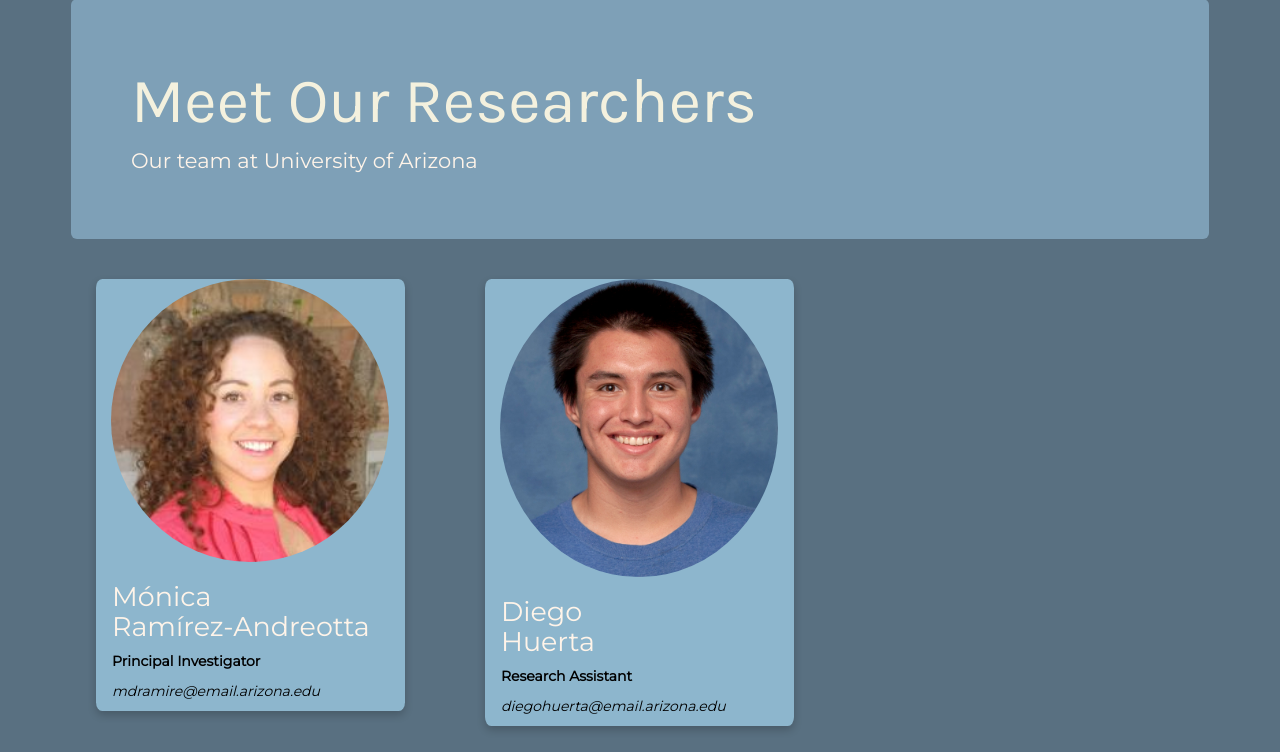
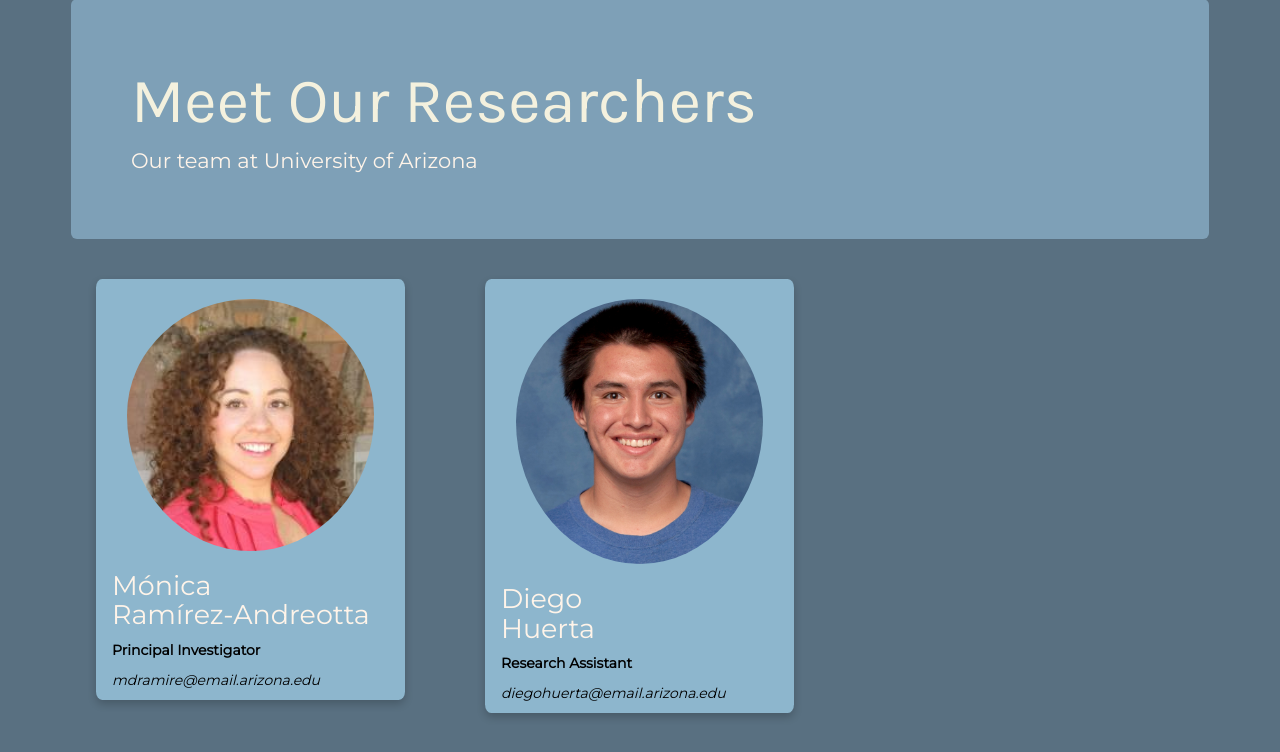
Before and after one commit to westonslaughter/CHIME, a Django app: page /info/stafflist/2/ in a window 1280 px wide; the page is wider, and only the part inside the window is pictured. Shown: the part 147-899 px from the top of that part. After the commit the page ends 864 px from the top of that part, so only its background shows below. Run offline with Django 3.2, Linux system fonts and the light colour scheme; data comes from the database, SQL or seed files in the repository; both versions use the stored data as it was after the commit; some libraries are stand-ins or nearby versions.

Commit message:
Committing and pip mess

```diff
--- a/studysite/info/templates/info/staff_detail.html
+++ b/studysite/info/templates/info/staff_detail.html
@@ -16,7 +16,8 @@
 
       <div class="column">
         <div class="card" id="staffcard">
-          <img src='{{person.image.url}}' alt="Joanne" style="width:90%;border-radius:50%; display: block; margin-left: auto; margin-right: auto;">
+          <img src='{{person.image.url}}' alt="Joanne" style="width:80%;border-radius:50%; display: block; margin-left: auto; margin-right: auto; padding-top:2rem;">
+          <!-- border:1px solid white;  -->
           <div class="container">
             <h2>
               <span class="full-text" id="fullname">  <p>{{person.firstname}} <br>{{person.lastname}}</p></span>
--- a/studysite/static/studysite/css/master.css
+++ b/studysite/static/studysite/css/master.css
@@ -172,6 +172,10 @@ li {
   border-radius: 2%;
 }
 
+.card img{
+  padding-top: 1rem;
+}
+
 /* DARKBLUE: 0A1045 */
 
 #staffcard {
```
Also changed, not shown: studysite/db.sqlite3, studysite/media/images/Dot_gRThaUI.jpg (added).
